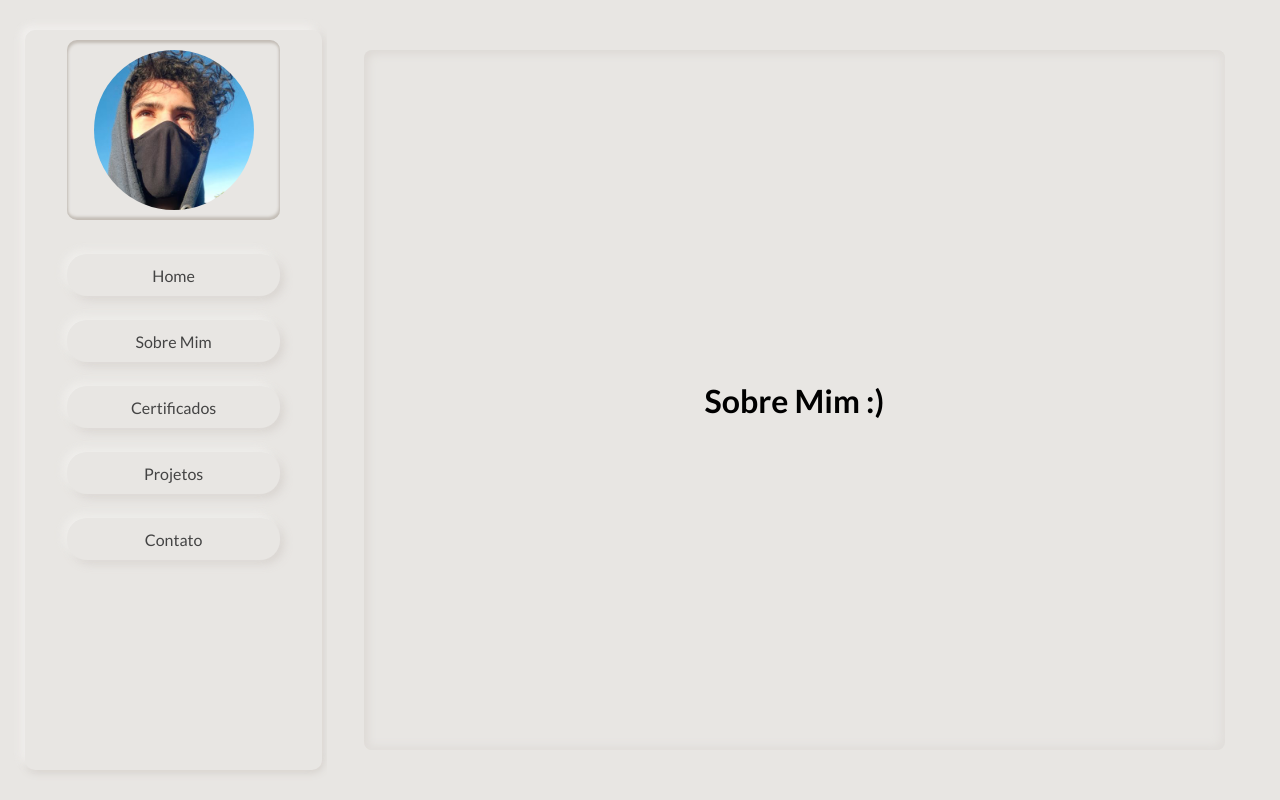
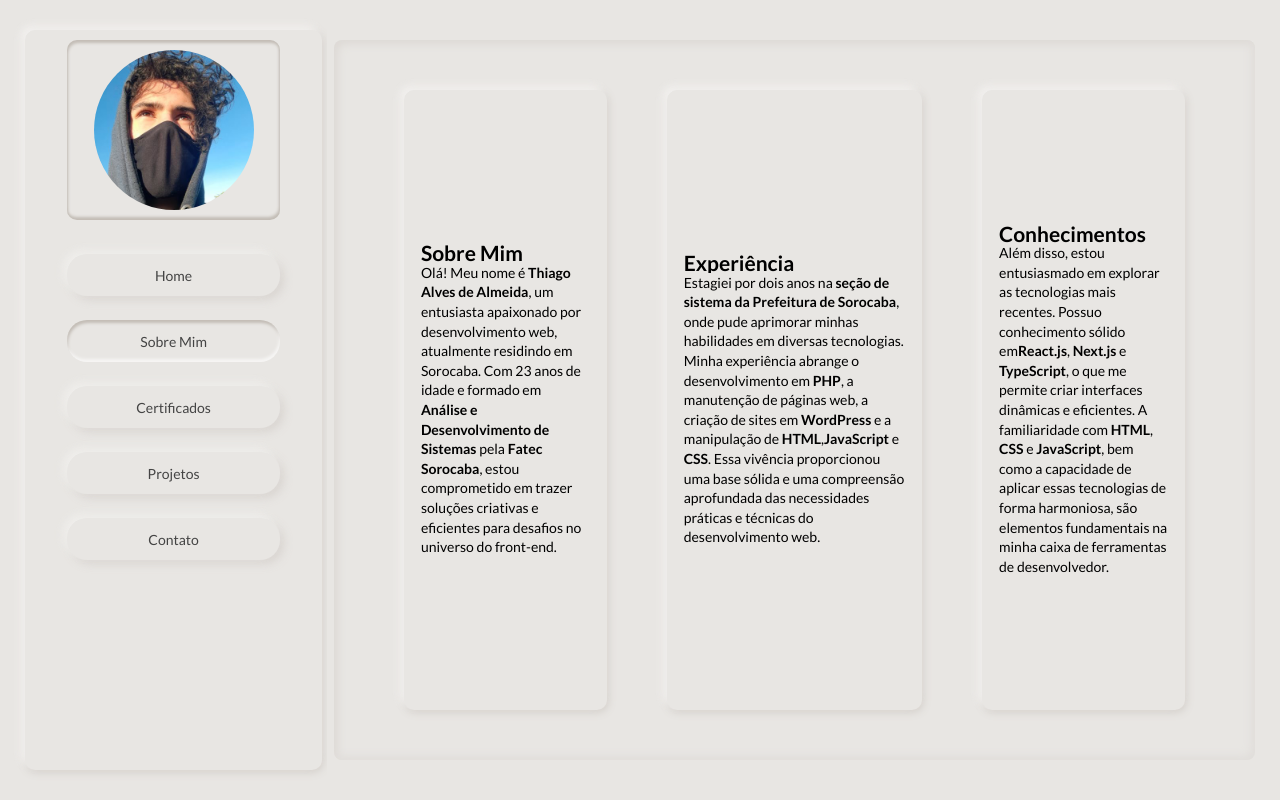
Before and after one commit to thiago-aa/portfolio, a Next.js app: page / in a window 1280 px wide. Both pictures are taken after a click on the link "Sobre Mim". Built offline with nearby package versions, Linux system fonts and the light colour scheme.

Commit message:
inicio do desenvolvimento da pagina "sobre mim"

```diff
--- a/src/components/SideMenu.tsx
+++ b/src/components/SideMenu.tsx
@@ -2,11 +2,12 @@ import styles from '../styles/SideMenu.module.css'
 
 interface SideMenuProps {
   setPage: (page: string) => void;
+  page: string;
 }
 
 export default function SideMenu(props: SideMenuProps){
-  const {setPage} = props;
-
+  const {setPage, page} = props;
+  console.log(page === 'Home' ? ' styles.buttonActivated' : 'styles.legal');
   return (
     <nav className={styles.container}>
       <div>
@@ -17,11 +18,11 @@ export default function SideMenu(props: SideMenuProps){
           <h1>Thiago Alves de Almeida</h1>
           <h2>Desenvolvedor Front-End</h2>
         </p> */}
-        <a onClick={(e: any) => setPage(e.target.textContent)}>Home</a>
-        <a onClick={(e: any) => setPage(e.target.textContent)}>Sobre Mim</a>
-        <a onClick={(e: any) => setPage(e.target.textContent)}>Certificados</a>
-        <a onClick={(e: any) => setPage(e.target.textContent)}>Projetos</a>
-        <a onClick={(e: any) => setPage(e.target.textContent)}>Contato</a>
+        <a onClick={(e: any) => setPage(e.target.textContent)} className={page === 'Home' ? styles.buttonActivated : styles.button}>Home</a>
+        <a onClick={(e: any) => setPage(e.target.textContent)} className={page === 'Sobre Mim' ? styles.buttonActivated : styles.button}>Sobre Mim</a>
+        <a onClick={(e: any) => setPage(e.target.textContent)} className={page === 'Certificados' ? styles.buttonActivated : styles.button}>Certificados</a>
+        <a onClick={(e: any) => setPage(e.target.textContent)} className={page === 'Projetos' ? styles.buttonActivated : styles.button}>Projetos</a>
+        <a onClick={(e: any) => setPage(e.target.textContent)} className={page === 'Contato' ? styles.buttonActivated : styles.button}>Contato</a>
       </div>
     </nav>
   )
--- a/src/components/segments/About.tsx
+++ b/src/components/segments/About.tsx
@@ -1,7 +1,37 @@
+import styles from '../../styles/About.module.css'
+
 export default function About(){
   return (
+    <div className={styles.aboutContainer}>
     <div>
-      <h1>Sobre Mim :)</h1>
+    <h2>Sobre Mim</h2>
+      <p>
+        Olá! Meu nome é <strong>Thiago Alves de Almeida</strong>, um entusiasta apaixonado por desenvolvimento web,
+        atualmente residindo em Sorocaba. Com 23 anos de idade e formado em <strong>Análise e Desenvolvimento de
+        Sistemas</strong> pela <strong>Fatec Sorocaba</strong>, estou comprometido em trazer soluções criativas e
+        eficientes para desafios no universo do front-end.
+      </p>
+    </div>
+    <div>
+      <h2>Experiência</h2>
+      <p>
+        Estagiei por dois anos na <strong>seção de sistema  da Prefeitura de Sorocaba</strong>, onde pude aprimorar
+        minhas habilidades em diversas tecnologias. Minha experiência abrange o desenvolvimento em <strong>PHP</strong>,
+        a manutenção de páginas web, a criação de sites em <strong>WordPress</strong> e a manipulação de <strong>HTML</strong>,
+        <strong>JavaScript</strong> e <strong>CSS</strong>. Essa vivência proporcionou uma base sólida e uma compreensão
+        aprofundada das necessidades práticas e técnicas do desenvolvimento web.
+      </p>
+    </div>
+    <div>
+      <h2>Conhecimentos</h2>
+      <p>
+        Além disso, estou entusiasmado em explorar as tecnologias mais recentes. Possuo conhecimento sólido em
+        <strong>React.js</strong>, <strong>Next.js</strong> e <strong>TypeScript</strong>, o que me permite criar interfaces
+        dinâmicas e eficientes. A familiaridade com <strong>HTML</strong>, <strong>CSS</strong> e <strong>JavaScript</strong>,
+        bem como a capacidade de aplicar essas tecnologias de forma harmoniosa, são elementos fundamentais na minha caixa
+        de ferramentas de desenvolvedor.
+      </p>
+    </div>
     </div>
   )
 }
--- a/src/components/segments/HomePage.tsx
+++ b/src/components/segments/HomePage.tsx
@@ -2,17 +2,18 @@ import styles from '../../styles/HomePage.module.css';
 import LinkedInIcon from '@mui/icons-material/LinkedIn';
 import CodeIcon from '@mui/icons-material/Code';
 import GitHubIcon from '@mui/icons-material/GitHub';
+import EmailIcon from '@mui/icons-material/Email';
 
 export default function HomePage() {
   return (
     <div className={styles.homeContainer}>
       <div>
-        <p>Meu nome é<br /><span className={styles.name}>Thiago Alves de Almeida</span>,<br /><span className={styles.about}>desenvolvedor Front-End</span>,<br />e esse é meu portfólio</p>
+        <p><span className={styles.firstLine}>Meu nome é</span><br /><span className={styles.name}>Thiago Alves de Almeida,</span><br /><span className={styles.about}>desenvolvedor Front-End,</span><br /><span className={styles.lastLine}>e esse é meu portfólio</span></p>
       </div>
       <div className={styles.buttonsContainer}>
         <button className={styles.linkedinButton}><LinkedInIcon className={styles.linkedinColor}/></button>
         <button className={styles.githubButton}><GitHubIcon className={styles.githubColor}/></button>
-        <button className={styles.codeButton}><CodeIcon className={styles.codeColor}/></button>
+        <button className={styles.codeButton}><EmailIcon className={styles.mailColor}/></button>
       </div>
     </div>
   )
--- a/src/pages/index.tsx
+++ b/src/pages/index.tsx
@@ -31,7 +31,7 @@ export default function Home() {
 
   return (
     <div style={{display: "flex"}}>
-      <SideMenu setPage={setPage}/>
+      <SideMenu setPage={setPage} page={page}/>
       <Content page={handlePage()}/>
     </div>
   )
--- /dev/null
+++ b/src/styles/About.module.css
@@ -0,0 +1,21 @@
+.aboutContainer {
+  padding: 20px 40px;
+  display: grid;
+  grid-template-columns: 1fr 1.2fr 1fr;
+  /* align-items: center; */
+  justify-content: space-evenly;
+  /* border: 1px red solid; */
+  font-size: 1rem;
+}
+.aboutContainer div {
+  margin: 30px;
+  box-shadow: -4px -4px 8px hsl(30, 10%, 96%, 0.8), 1px 2px 8px hsl(30, 10%, 80%);
+  padding: 17px;
+  border-radius: 10px;
+  text-align: left;
+  display: flex;
+  flex-direction: column;
+  justify-content: center;
+  line-height: 1.4rem;
+  /* width: 25%; */
+}
--- a/src/styles/Content.module.css
+++ b/src/styles/Content.module.css
@@ -6,12 +6,8 @@
 }
 
 .container > div {
-  display: flex;
-  align-items: center;
-  justify-content: space-evenly;
   height: 85%;
   width: 90%;
-  padding: 10px;
   border-radius: 8px;
   box-shadow:  inset -4px -4px 8px hsl(30, 10%, 87%), inset 4px 4px 8px hsl(30, 10%, 85%);
 }
--- a/src/styles/HomePage.module.css
+++ b/src/styles/HomePage.module.css
@@ -1,9 +1,16 @@
-@keyframes increaseWidth {
+.homeContainer {
+  display: flex;
+  align-items: center;
+  justify-content: space-evenly;
+  padding: 10px;
+}
+
+@keyframes fadeIn {
   from {
-    width: 0;
+    opacity: 0;
   }
   to {
-    width: 100%;
+    opacity: 100%;
   }
 }
 
@@ -21,9 +28,10 @@
 .name, .about {
   margin-top: 20px;
   font-size: 1.8rem;
-  z-index: 2;
+  opacity: 0;
+  /* z-index: 2; */
   font-weight: 600;
-  position: relative;
+  /* position: relative; */
 }
 
 .homeContainer p {
@@ -31,7 +39,7 @@
   line-height: 2.5rem;
 }
 
-.name::after {
+/* .name::after {
   z-index: 1;
   content: " ";
   position: absolute;
@@ -51,6 +59,27 @@
   height: 3px;
   animation: increaseWidth 0.8s ease-in forwards;
   animation-delay: 0.8s;
+} */
+
+
+.firstLine {
+  opacity: 0;
+  animation: fadeIn 0.8s ease-in forwards;
+}
+
+.name {
+  animation: fadeIn 0.8s ease-in forwards;
+}
+
+.about {
+  animation: fadeIn 0.6s ease-in forwards;
+  animation-delay: 0.8s;
+}
+
+.lastLine {
+  opacity: 0;
+  animation: fadeIn 0.6s ease-in forwards;
+  animation-delay: 1.2s;
 }
 
 .homeContainer span {
@@ -79,36 +108,36 @@
   width: 0;
   height: 0;
   animation: growButton 0.5s ease-in forwards;
-  animation-delay: 1.6s;
+  animation-delay: 2s;
 }
 
 .githubButton {
   width: 0;
   height: 0;
   animation: growButton 0.5s ease-in forwards;
-  animation-delay: 2.1s;
+  animation-delay: 2.5s;
 }
 
 .codeButton {
   width: 0;
   height: 0;
   animation: growButton 0.5s ease-in-out forwards;
-  animation-delay: 2.6s;
+  animation-delay: 3s;
 }
 
-.codeColor {
-  animation: showCode 0s ease-in-out forwards;
-  animation-delay: 3.1s;
+.linkedinColor {
+  animation: showLinkedin 0s ease-in-out forwards;
+  animation-delay: 2.5s;
 }
 
 .githubColor {
   animation: showGitHub 0s ease-in-out forwards;
-  animation-delay: 2.6s;
+  animation-delay: 3s;
 }
 
-.linkedinColor {
-  animation: showLinkedin 0s ease-in-out forwards;
-  animation-delay: 2.1s;
+.mailColor {
+  animation: showCode 0s ease-in-out forwards;
+  animation-delay: 3.4s;
 }
 
 @keyframes showCode {
@@ -116,7 +145,7 @@
     color: transparent
   }
   to {
-    color: #ff964f;
+    color: #FF6961;
   }
 }
 
--- a/src/styles/SideMenu.module.css
+++ b/src/styles/SideMenu.module.css
@@ -20,7 +20,7 @@
   overflow-y: auto;
 }
 
-.container a {
+.button {
   display: flex;
   align-items: center;
   justify-content: center;
@@ -35,8 +35,24 @@
   cursor: pointer;
 }
 
-.container a:hover {
-  box-shadow: inset -1px -3px 3px hsl(30, 10%, 74%), inset 1px 3px 3px hsl(30, 10%, 74%);
+.button:hover {
+  box-shadow: inset -1px -3px 3px hsl(30, 10%, 96%), inset 1px 3px 3px hsl(30, 10%, 74%);
+}
+
+.buttonActivated {
+  display: flex;
+  align-items: center;
+  justify-content: center;
+  text-decoration: none;
+  height: 4vh;
+  width: 70%;
+  margin-top: 3vh;
+  color: #444;
+  padding: 5px 10px;
+  border-radius: 20px;
+  box-shadow: -4px -4px 8px hsl(30, 10%, 94%, 0.8), 4px 4px 8px hsl(30, 10%, 82%, 0.8);
+  cursor: pointer;
+  box-shadow: inset -1px -3px 3px hsl(30, 10%, 96%), inset 1px 3px 3px hsl(30, 10%, 74%);
 }
 
 .container h1 {
--- a/src/styles/globals.css
+++ b/src/styles/globals.css
@@ -6,3 +6,19 @@
   margin: 0px;
   background-color:hsl(30, 10%, 90%);
 }
+
+html {
+  font-size: 16px; /* Altere o valor conforme necessário */
+}
+
+@media (max-width: 1350px) {
+  html {
+    font-size: 14px;
+  }
+}
+
+@media (max-height: 700px) {
+  html {
+    font-size: 14px;
+  }
+}
```
Also changed, not shown: src/styles/Home.module.css (deleted).
